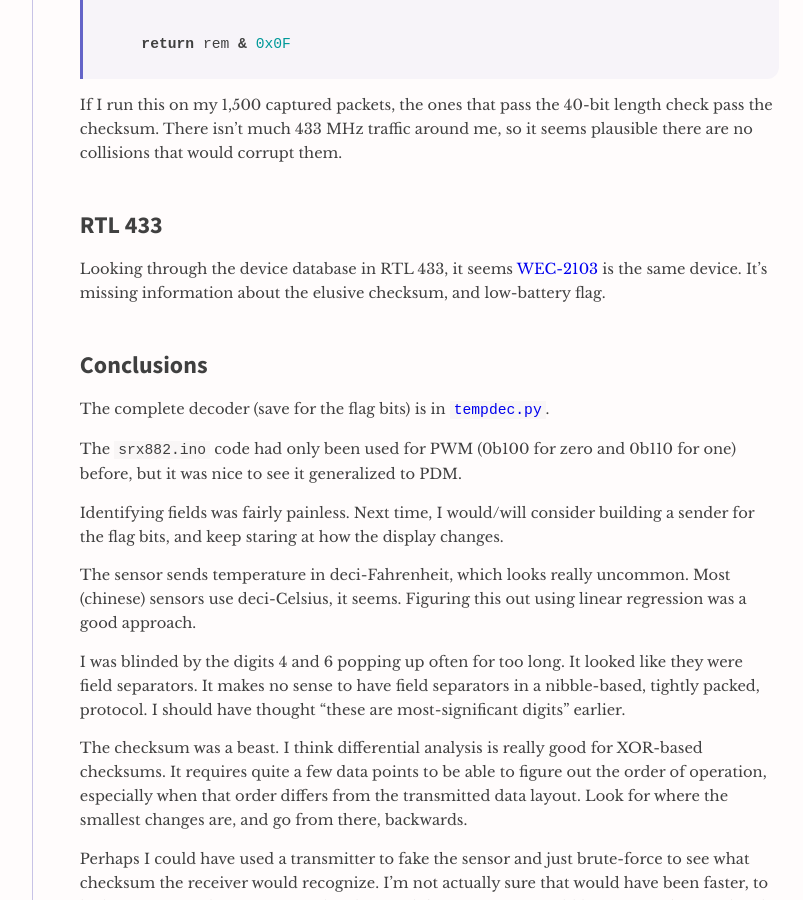
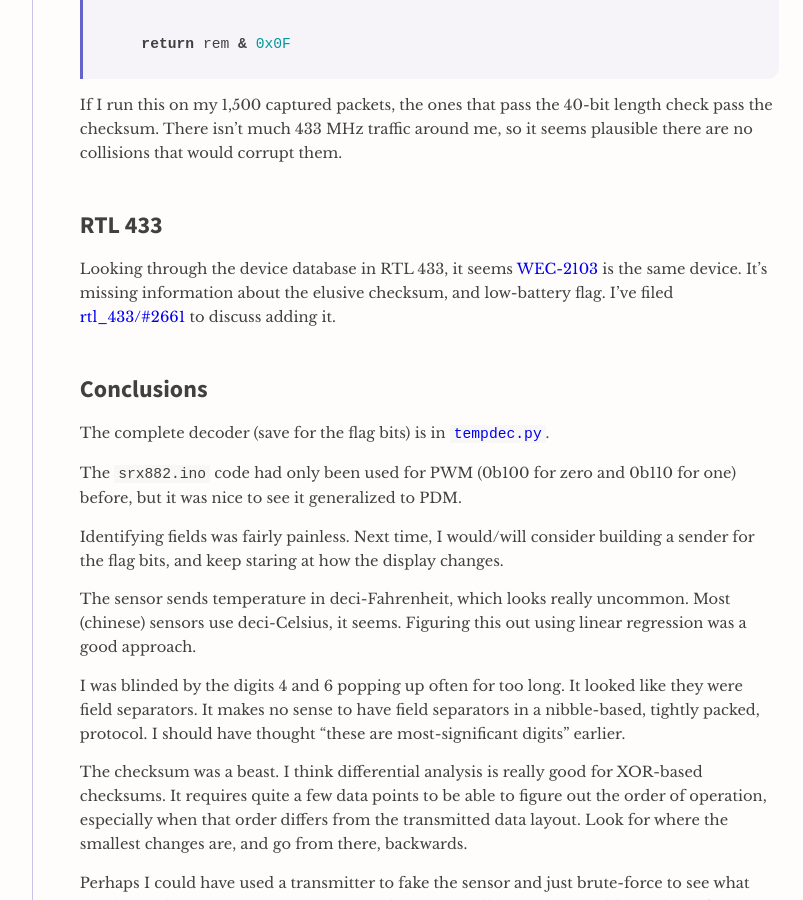
Before and after one commit to tommie/tommie.github.io, a Jekyll site: the page built from _posts/2023-10-06-reverse-engineering-checksum.md, in a window 1280 px wide and 900 px high, scrolled down 10148 px. Shown: the whole window, without its empty margins (211-1014 px from the left). Built offline with Jekyll 4.4.1, drawn with Linux system fonts in a browser that asks for light colours.

Commit message:
Adds a link to the new rtl_433 issue.

```diff
--- a/_posts/2023-10-06-reverse-engineering-checksum.md
+++ b/_posts/2023-10-06-reverse-engineering-checksum.md
@@ -432,6 +432,7 @@ There isn't much 433 MHz traffic around me, so it seems plausible there are no c
 
 Looking through the device database in RTL 433, it seems [WEC-2103](https://github.com/merbanan/rtl_433/blob/master/src/devices/wec2103.c) is the same device.
 It's missing information about the elusive checksum, and low-battery flag.
+I've filed [rtl_433/#2661](https://github.com/merbanan/rtl_433/issues/2661) to discuss adding it.
 
 ## Conclusions
 
```
